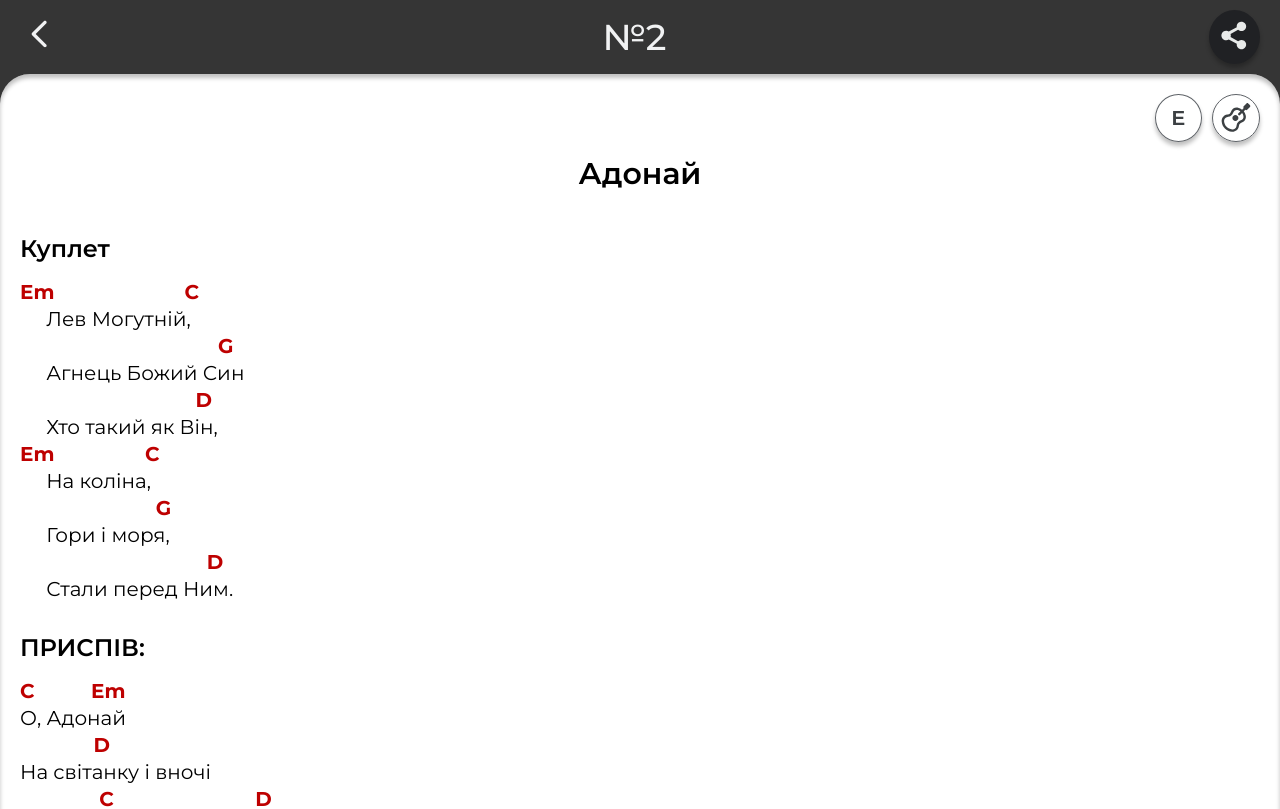
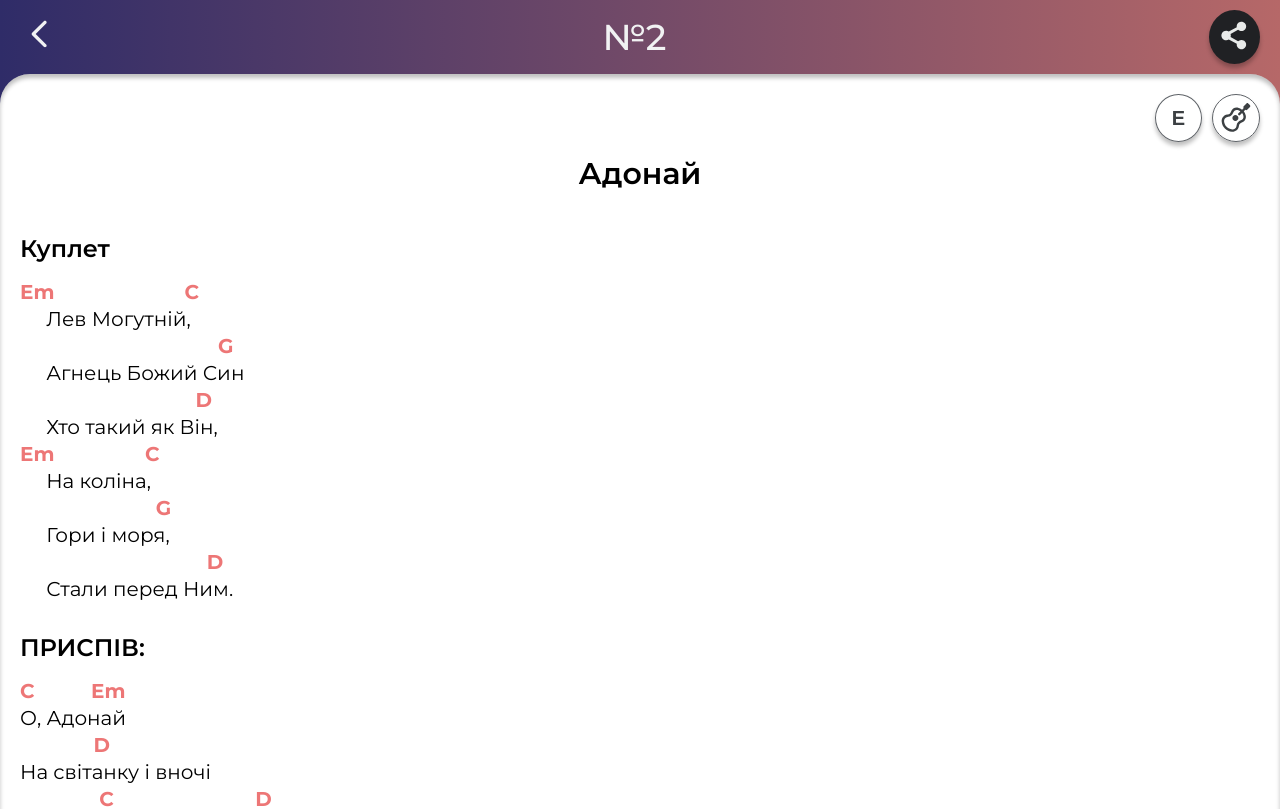
Before and after one commit to UncleLev/worship, a Next.js app: page /song/1 in a window 1280 px wide. Shown: the top 809 px of the page. Built offline with nearby package versions, Linux system fonts and the light colour scheme.

Commit message:
[ui] update main color

```diff
--- a/src/app/page.module.scss
+++ b/src/app/page.module.scss
@@ -13,7 +13,7 @@
     align-self: stretch;
     border-radius: 0px 0px 30px 30px;
     box-shadow: 0px 4px 4px 0px rgba(0, 0, 0, 0.25);
-
+    @include backgroundGradient;
     &__title {
         color: color(grey, 100);
         font-size: 40px;
--- a/src/app/song/[id]/page.module.scss
+++ b/src/app/song/[id]/page.module.scss
@@ -1,7 +1,7 @@
 @import '@/shared/styles/mixins.scss';
 
 .layout {
-    background: color(main);
+    @include backgroundGradient;
 }
 
 .header {
@@ -16,6 +16,7 @@
     font-style: normal;
     font-weight: 500;
     line-height: 40px; /* 100% */
+    @include backgroundGradient;
 }
 
 .songContainer {
@@ -24,7 +25,6 @@
     background: color(white);
     box-shadow: 0px 4px 4px 0px rgba(0, 0, 0, 0.25) inset;
     border-radius: 30px 30px 0px 0px;
-
 }
 
 .song {
--- a/src/shared/styles/mixins.scss
+++ b/src/shared/styles/mixins.scss
@@ -17,3 +17,7 @@
 
     @return $shade;
 }
+
+@mixin backgroundGradient {
+    background: linear-gradient(90deg, rgb(47, 44, 104) 0%, rgb(182 104 104) 100%);
+}
--- a/src/shared/styles/vars.scss
+++ b/src/shared/styles/vars.scss
@@ -1,7 +1,7 @@
 $palettes: (
     main: (
         400: #353535
-        // 400: linear-gradient(90deg, rgba(2, 0, 36, 1) 0%, rgba(9, 9, 121, 1) 36%, rgba(0, 255, 115, 1) 87%)
+            // 400: linear-gradient(90deg, rgba(2, 0, 36, 1) 0%, rgba(9, 9, 121, 1) 36%, rgba(0, 255, 115, 1) 87%)
     ),
     grey: (
         100: #f1f2f3,
@@ -18,7 +18,7 @@ $palettes: (
         400: #000
     ),
     chords: (
-        400: #be0000
+        400: #ed7676
     ),
     text: (
         400: #000
```
Also changed, not shown: src/data/songs.txt.
